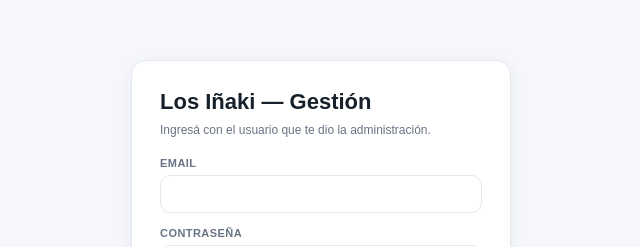
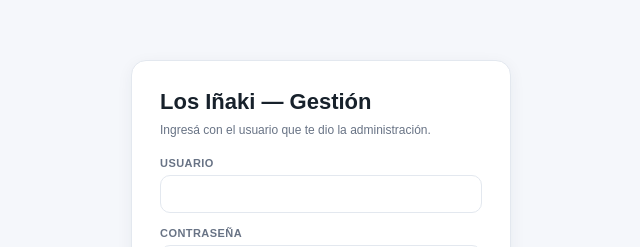
Before and after one commit to GerOchoa/los-inaki-gestion, a Next.js app: page /login in a window 1280 px wide. Shown: the part 188-435 px from the top of the page, without its empty margins (319-959 px from the left). Built offline with nearby package versions, Linux system fonts and the light colour scheme.

Commit message:
Update LoginForm.tsx

```diff
--- a/src/app/login/LoginForm.tsx
+++ b/src/app/login/LoginForm.tsx
@@ -22,8 +22,8 @@ export default function LoginForm({ next }: { next: string }) {
     <form action={formAction}>
       <input type="hidden" name="next" value={next} />
       <div className="field" style={{ marginBottom: 14 }}>
-        <label htmlFor="email">Email</label>
-        <input id="email" name="email" type="email" autoComplete="username" required />
+        <label htmlFor="nick">Usuario</label>
+        <input id="nick" name="nick" type="text" autoComplete="username" required />
       </div>
       <div className="field" style={{ marginBottom: 14 }}>
         <label htmlFor="password">Contraseña</label>
```
